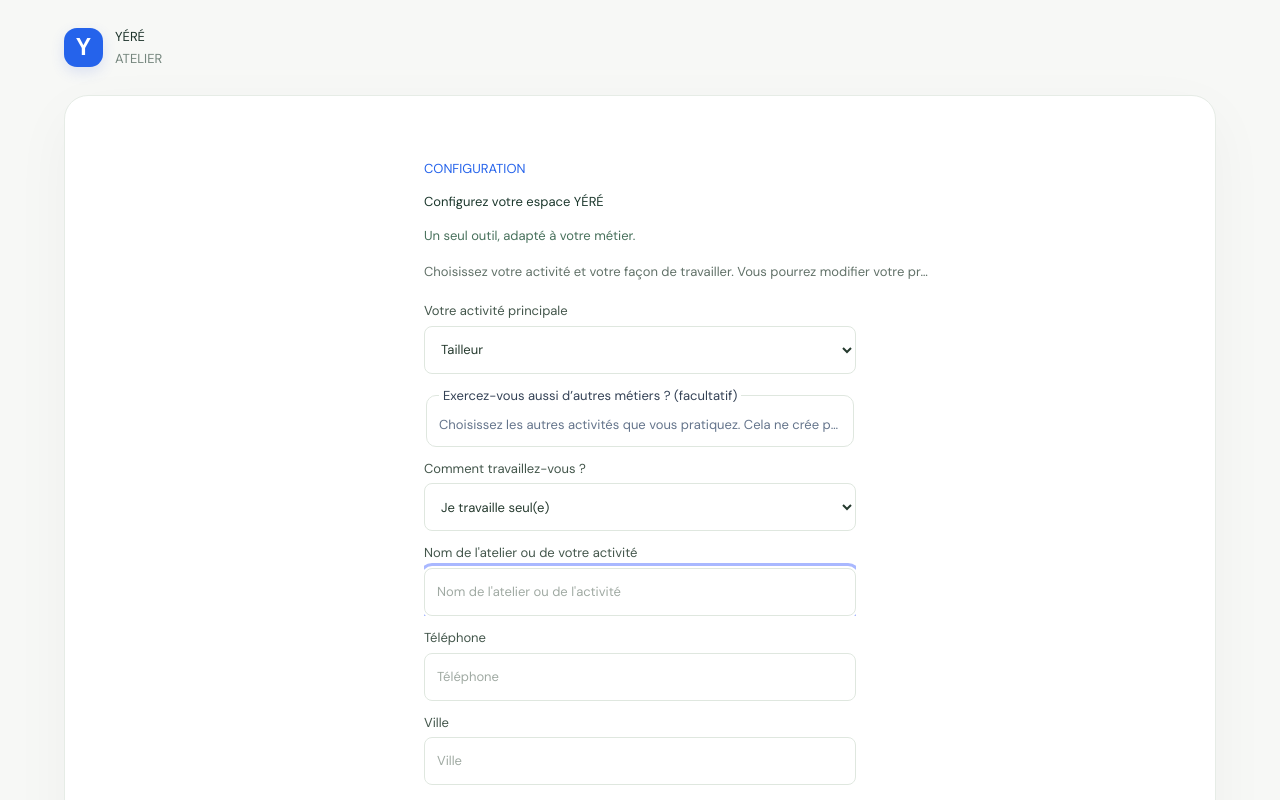
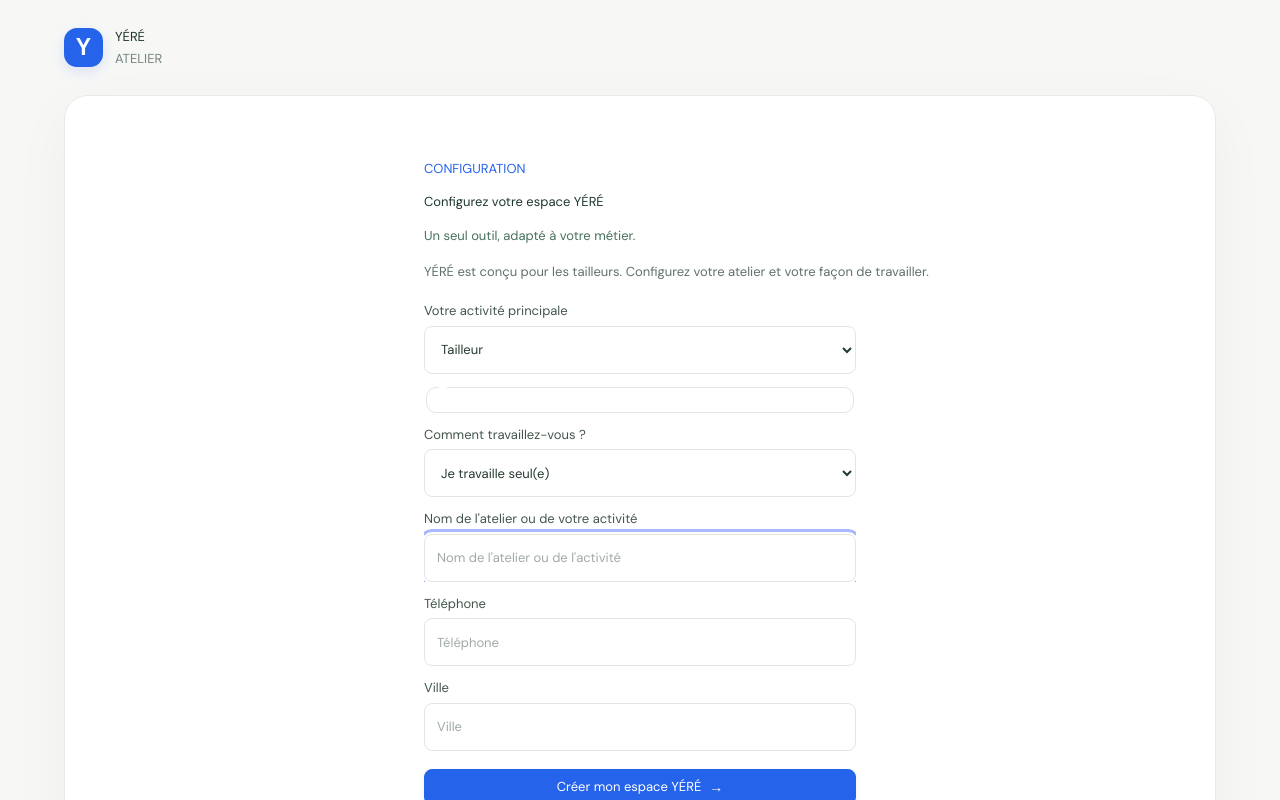
Before and after one commit to aydiarra-star/yere, a React (Vite) app: page / in a window 1280 px wide. Shown: the top 800 px of the page. Built offline with nearby package versions, Linux system fonts and the light colour scheme.

Commit message:
Refocus YÉRÉ on tailleurs only

```diff
--- a/src/App.tsx
+++ b/src/App.tsx
@@ -107,7 +107,7 @@ function App() {
   const visibleClients = useMemo(() => clients.filter((client) => matchesClient(client, query)), [clients, query]);
   const outstanding = orders.reduce((sum, order) => sum + balanceDue(order), 0);
   const outstandingOrderCount = orders.filter((order) => balanceDue(order) > 0).length;
-  const activityExperience = getActivityExperience(atelier.activity);
+  const activityExperience = getActivityExperience("tailleur");
   const atelierAvailableActivities = [atelier.activity ?? "tailleur", ...(atelier.secondaryActivities ?? [])];
   const totalExpenses = expenses.reduce((sum, expense) => sum + (expense.voidedAt ? 0 : expense.amount), 0);
   const totalSupplierPayments = supplierPurchasesPaidTotal(supplierPurchases);
@@ -596,7 +596,7 @@ function App() {
               <div className="section-heading"><div><h2>Commandes à suivre</h2><p>Les dernières pièces de votre atelier</p></div><button className="text-button" onClick={() => setView("orders")}>Toutes les commandes <span>→</span></button></div>
               <OrderTable orders={orders.slice(0, 3)} clients={clients} onStatusChange={updateStatus} onRetouchStageChange={updateRetouchStage} onView={() => setView("orders")} />
             </section>
-            <section className="bottom-grid"><div className="content-card quick-card"><div className="section-heading"><div><h2>Accès rapide</h2><p>Raccourcis adaptés à votre activité</p></div></div><div className="quick-actions">{activityExperience.shortcuts.map((shortcut, index) => <button key={shortcut.action} onClick={() => { if (shortcut.action === "new-client") { setShowForm(true); setView("clients"); } else if (shortcut.action === "measurements") { setView("clients"); } else if (shortcut.action === "new-order") { setNewOrderClientId(selectedClient ?? clients[0]?.id ?? ""); setShowOrderForm(true); setView("orders"); } else if (shortcut.action === "stock") { setView("stock"); } else { setView("marketplace"); } }}><span className={"quick-icon " + (index === 0 ? "green" : "purple")}>{index === 0 ? "＋" : "↗"}</span><span><b>{shortcut.title}</b><small>{shortcut.description}</small></span><span className="quick-arrow">→</span></button>)}</div></div><div className="tip-card"><span className="tip-spark">✳</span><p className="eyebrow">LE CONSEIL YÉRÉ · {activityExperience.label.toUpperCase()}</p><h2>{activityExperience.tipTitle}</h2><p>{activityExperience.tipDescription}</p></div></section>
+            <section className="bottom-grid"><div className="content-card quick-card"><div className="section-heading"><div><h2>Accès rapide</h2><p>Raccourcis pensés pour les tailleurs.</p></div></div><div className="quick-actions">{activityExperience.shortcuts.map((shortcut, index) => <button key={shortcut.action} onClick={() => { if (shortcut.action === "new-client") { setShowForm(true); setView("clients"); } else if (shortcut.action === "measurements") { setView("clients"); } else if (shortcut.action === "new-order") { setNewOrderClientId(selectedClient ?? clients[0]?.id ?? ""); setShowOrderForm(true); setView("orders"); } else if (shortcut.action === "stock") { setView("stock"); } else { setView("marketplace"); } }}><span className={"quick-icon " + (index === 0 ? "green" : "purple")}>{index === 0 ? "＋" : "↗"}</span><span><b>{shortcut.title}</b><small>{shortcut.description}</small></span><span className="quick-arrow">→</span></button>)}</div></div><div className="tip-card"><span className="tip-spark">✳</span><p className="eyebrow">LE CONSEIL YÉRÉ · {activityExperience.label.toUpperCase()}</p><h2>{activityExperience.tipTitle}</h2><p>{activityExperience.tipDescription}</p></div></section>
           </>}
 
           {view === "clients" && <section className="content-card clients-card"><div className="section-heading"><div><h2>Répertoire clients</h2><p>{clients.length} fiche{clients.length > 1 ? "s" : ""} dans cet atelier</p></div><label className="search-box"><span>⌕</span><input value={query} onChange={(event) => setQuery(event.target.value)} placeholder="Nom ou téléphone…" aria-label="Rechercher un client" /></label></div>
@@ -803,7 +803,7 @@ function Onboarding({ atelier, onAtelierChange, onFinish }: {
         <p className="eyebrow">CONFIGURATION</p>
         <h1>Configurez votre espace YÉRÉ</h1>
         <h2>Un seul outil, adapté à votre métier.</h2>
-        <p className="onboarding-body">Choisissez votre activité et votre façon de travailler. Vous pourrez modifier votre profil plus tard ; les mêmes outils essentiels restent disponibles pour tous.</p>
+        <p className="onboarding-body">YÉRÉ est conçu pour les tailleurs. Configurez votre atelier et votre façon de travailler.</p>
         <form className="onboarding-form" onSubmit={(event) => { event.preventDefault(); onAtelierChange(normalizeAtelierProfile(draft)); onFinish(); }}>
           <label>Votre activité principale
             <select required value={draft.activity ?? "tailleur"} onChange={(event) => setDraft((previous) => withPrimaryActivity(previous, event.target.value as AtelierActivity))}>
@@ -811,8 +811,8 @@ function Onboarding({ atelier, onAtelierChange, onFinish }: {
             </select>
           </label>
           <fieldset className="activity-options">
-            <legend>Exercez-vous aussi d’autres métiers ? (facultatif)</legend>
-            <p>Choisissez les autres activités que vous pratiquez. Cela ne crée pas de nouvel espace ni de nouvelles données séparées.</p>
+            <legend></legend>
+            <p></p>
             {atelierActivities.filter((activity) => activity.value !== (draft.activity ?? "tailleur")).map((activity) => <label key={activity.value}><input type="checkbox" checked={(draft.secondaryActivities ?? []).includes(activity.value)} onChange={(event) => setDraft((previous) => toggleSecondaryActivity(previous, activity.value, event.target.checked))} />{activity.label}</label>)}
           </fieldset>
           <label>Comment travaillez-vous ?
```
